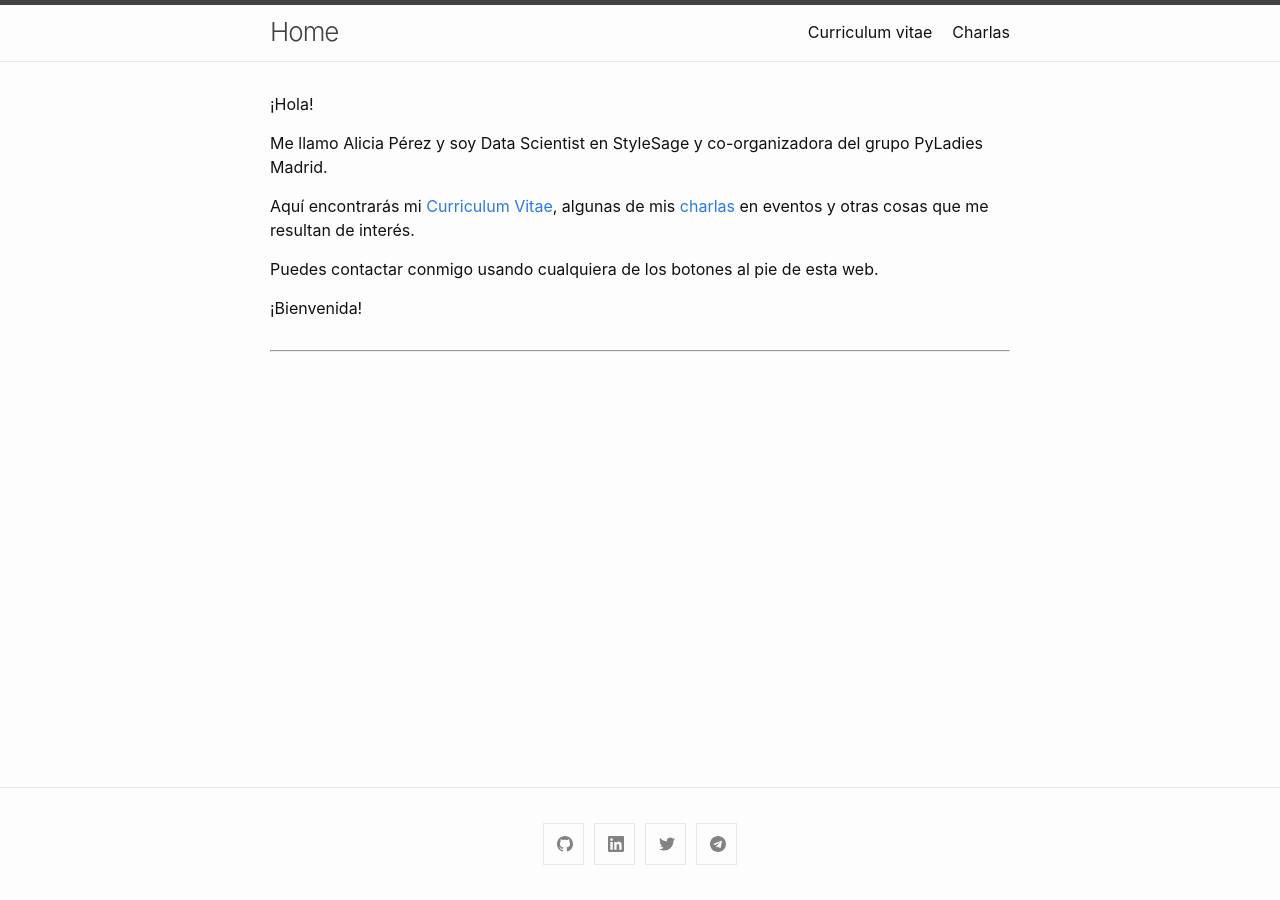
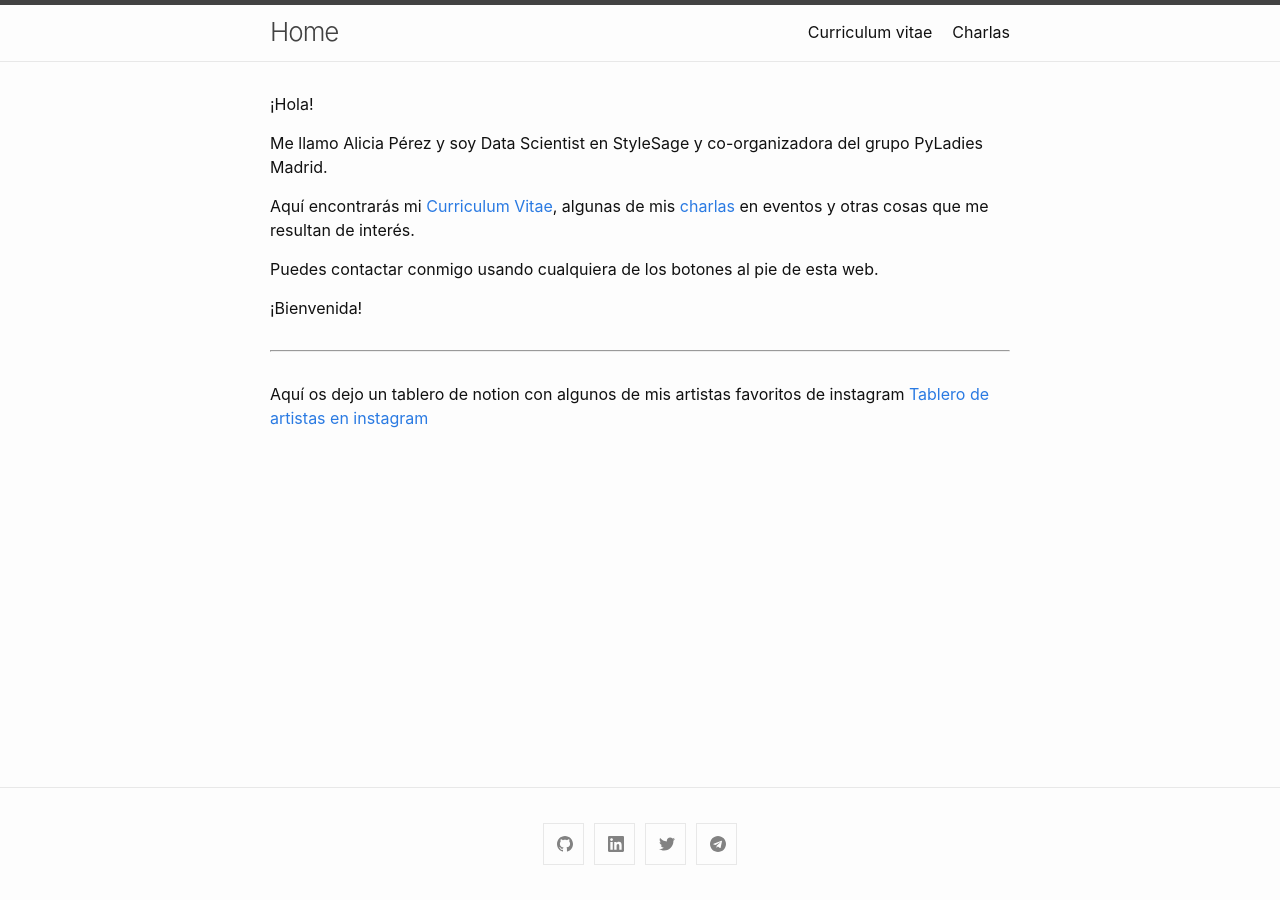
Before and after one commit to aliciapj/aliciapj.github.io, a Jekyll site: the page built from index.md, in a window 1280 px wide. Built offline with Jekyll 4.4.1, drawn with Linux system fonts in a browser that asks for light colours.

Commit message:
Instagram artists @instagram

```diff
--- a/index.md
+++ b/index.md
@@ -13,3 +13,7 @@ Puedes contactar conmigo usando cualquiera de los botones al pie de esta web.
 ¡Bienvenida!
 
 ---------------------------------------
+
+
+Aquí os dejo un tablero de notion con algunos de mis artistas favoritos de instagram
+[Tablero de artistas en instagram](https://www.notion.so/aliciapj/Arte-594a226d17aa49809c200885af2ef4a9)
```
